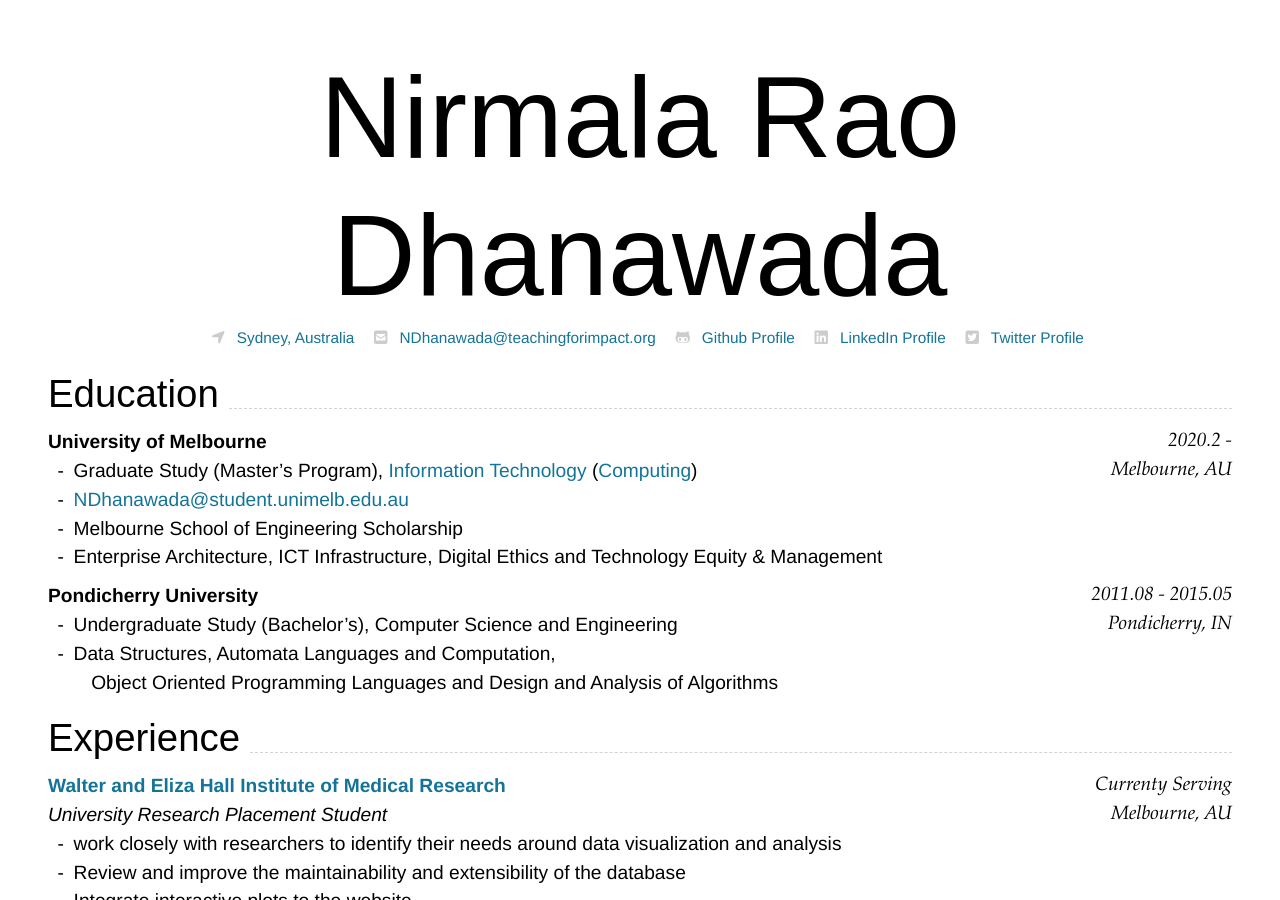
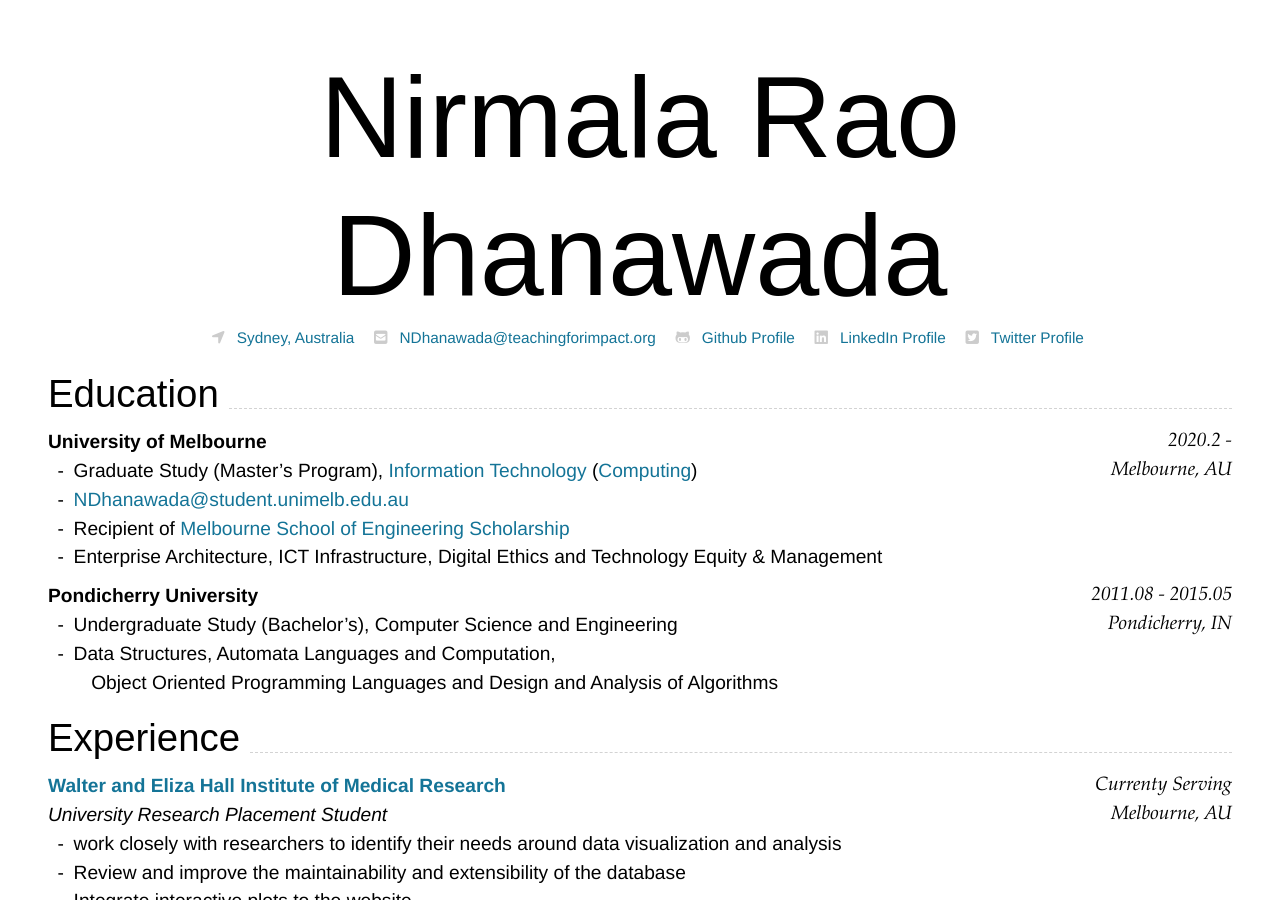
Before and after one commit to thedhanawada/me, a Jekyll site: the page built from index.md, in a window 1280 px wide and 900 px high. Built offline with Jekyll 4.4.1, drawn with Linux system fonts in a browser that asks for light colours; nearby versions of some CDN libraries.

Commit message:
update 12

```diff
--- a/index.md
+++ b/index.md
@@ -46,7 +46,7 @@ Melbourne, AU
 
 - Graduate Study (Master's Program), [Information Technology](https://handbook.unimelb.edu.au/2021/courses/mc-it) ([Computing](https://handbook.unimelb.edu.au/2021/components/mc-it-spec-1))
 - [NDhanawada@student.unimelb.edu.au](mailto:NDhanawada@student.unimelb.edu.au)
-- Melbourne School of Engineering Scholarship
+- Recipient of [Melbourne School of Engineering Scholarship](https://scholarships.unimelb.edu.au/awards/melbourne-school-of-engineering-foundation-scholarship)
 - Enterprise Architecture, ICT Infrastructure, Digital Ethics and Technology Equity & Management
 
 ### **Pondicherry University** `2011.08 - 2015.05`
```
